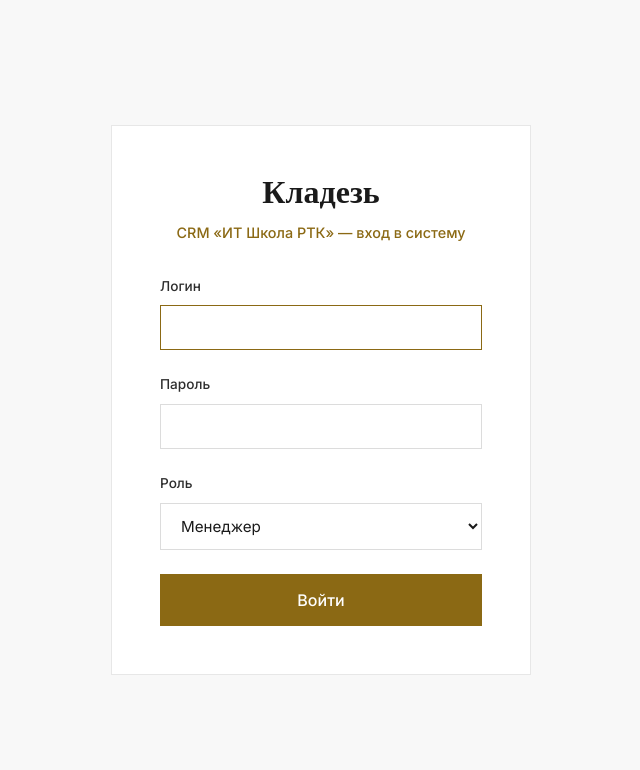
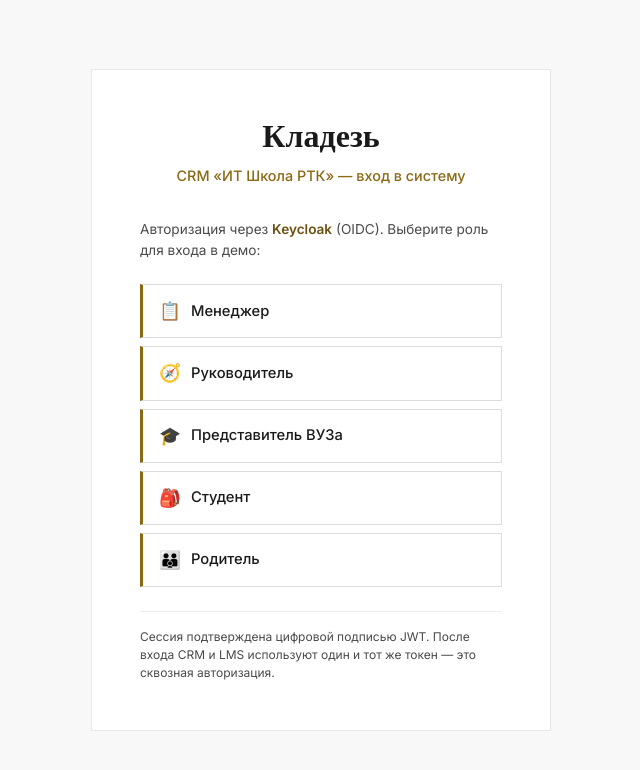
Before and after one commit to steelfeet/905-lct2026, a PHP site: page / in a window 1280 px wide. Shown: the top 770 px of the page, without its empty margins (319-959 px from the left). Run offline with PHP 8.4, Linux system fonts and the light colour scheme; data comes from the database, SQL or seed files in the repository.

Commit message:
v.0.6.2.lct2026:20 [Keycloak] [905-lct2026]

```diff
--- /dev/null
+++ b/auth/config.php
@@ -0,0 +1,32 @@
+<?php
+/**
+ * Конфигурация OIDC-авторизации.
+ *
+ * На хакатонном shared-хостинге issuer указывает на keycloak-stub,
+ * который полностью повторяет контракт Keycloak по путям и формату JWT.
+ *
+ * При переезде на собственную инфраструктуру достаточно поменять
+ * переменную окружения OIDC_ISSUER_URL на реальный Keycloak — клиентский
+ * код (auth/oidc.php, index.php) не меняется.
+ */
+
+$scheme = (!empty($_SERVER['HTTPS']) && $_SERVER['HTTPS'] !== 'off') ? 'https' : 'http';
+$host   = $_SERVER['HTTP_HOST'] ?? 'localhost';
+$base   = rtrim(dirname($_SERVER['SCRIPT_NAME'] ?? '/'), '/\\');
+
+return [
+    // Полный issuer URL. Для стаба — <host>/<base>/keycloak-stub
+    'issuer'        => getenv('OIDC_ISSUER_URL')
+        ?: $scheme . '://' . $host . $base . '/keycloak-stub',
+
+    'realm'         => 'rtk',
+    'client_id'     => getenv('OIDC_CLIENT_ID')     ?: 'crm-web',
+    'client_secret' => getenv('OIDC_CLIENT_SECRET') ?: 'rtk-crm-secret-change-me',
+
+    // Куда Keycloak вернёт authorization code
+    'redirect_uri'  => getenv('OIDC_REDIRECT_URI')
+        ?: $scheme . '://' . $host . $base . '/index.php?action=oidc_callback',
+
+    // Таймауты
+    'http_timeout'  => 10,
+];
--- /dev/null
+++ b/auth/oidc.php
@@ -0,0 +1,183 @@
+<?php
+/**
+ * Единый OIDC-клиент для CRM и LMS.
+ *
+ * Контракт совпадает с Keycloak:
+ *   GET  /realms/{realm}/protocol/openid-connect/auth     — форма логина
+ *   POST /realms/{realm}/protocol/openid-connect/token    — обмен code на JWT
+ *   GET  /realms/{realm}/protocol/openid-connect/userinfo — данные пользователя
+ *   GET  /realms/{realm}/protocol/openid-connect/certs    — публичные ключи
+ *
+ * На хакатоне issuer — keycloak-stub, но URL и формат JWT те же.
+ * На собственной инфраструктуре — реальный Keycloak без изменений в этом файле.
+ */
+
+require_once __DIR__ . '/config.php';
+
+function oidc_cfg(): array
+{
+    static $cfg = null;
+    if ($cfg === null) {
+        $cfg = require __DIR__ . '/config.php';
+    }
+    return $cfg;
+}
+
+function oidc_b64url_encode(string $data): string
+{
+    return rtrim(strtr(base64_encode($data), '+/', '-_'), '=');
+}
+
+function oidc_b64url_decode(string $data): string
+{
+    return base64_decode(strtr($data, '-_', '+/'));
+}
+
+/**
+ * Возвращает URL формы логина Keycloak.
+ *
+ * @param string $state     Случайная строка для защиты от CSRF.
+ * @param string $loginHint Подсказка — какого пользователя показать в форме (демо).
+ */
+function oidc_login_url(string $state, string $loginHint = ''): string
+{
+    $c = oidc_cfg();
+    $base = rtrim($c['issuer'], '/') . '/realms/' . $c['realm']
+          . '/protocol/openid-connect/auth';
+
+    $params = [
+        'client_id'     => $c['client_id'],
+        'redirect_uri'  => $c['redirect_uri'],
+        'response_type' => 'code',
+        'scope'         => 'openid profile email roles',
+        'state'         => $state,
+    ];
+    if ($loginHint !== '') {
+        $params['login_hint'] = $loginHint;
+    }
+
+    return $base . '?' . http_build_query($params);
+}
+
+/**
+ * Обменивает authorization code на набор токенов.
+ *
+ * @return array|null  ['access_token', 'refresh_token', 'expires_in', ...] или null
+ */
+function oidc_exchange_code(string $code): ?array
+{
+    $c   = oidc_cfg();
+    $url = rtrim($c['issuer'], '/') . '/realms/' . $c['realm']
+         . '/protocol/openid-connect/token';
+
+    $body = http_build_query([
+        'grant_type'    => 'authorization_code',
+        'code'          => $code,
+        'client_id'     => $c['client_id'],
+        'client_secret' => $c['client_secret'],
+        'redirect_uri'  => $c['redirect_uri'],
+    ]);
+
+    // 1) Пробуем curl, если доступен
+    if (function_exists('curl_init')) {
+        $ch = curl_init($url);
+        curl_setopt_array($ch, [
+            CURLOPT_POST           => true,
+            CURLOPT_POSTFIELDS     => $body,
+            CURLOPT_RETURNTRANSFER => true,
+            CURLOPT_TIMEOUT        => (int) $c['http_timeout'],
+            CURLOPT_HTTPHEADER     => ['Content-Type: application/x-www-form-urlencoded'],
+        ]);
+        $resp = curl_exec($ch);
+        $err  = curl_errno($ch);
+        curl_close($ch);
+        if ($err === 0 && is_string($resp)) {
+            return json_decode($resp, true) ?: null;
+        }
+    }
+
+    // 2) Fallback — stream context (если curl отключён на shared-хостинге)
+    $ctx = stream_context_create([
+        'http' => [
+            'method'  => 'POST',
+            'header'  => "Content-Type: application/x-www-form-urlencoded\r\n",
+            'content' => $body,
+            'timeout' => (int) $c['http_timeout'],
+        ],
+    ]);
+    $resp = @file_get_contents($url, false, $ctx);
+    if ($resp === false) {
+        return null;
+    }
+    return json_decode($resp, true) ?: null;
+}
+
+/**
+ * Декодирует payload JWT без проверки подписи.
+ * Используется только как быстрый доступ к полям; подпись проверяется отдельно
+ * (в проде — по JWKS, в стабе — HMAC на стороне keycloak-stub).
+ */
+function oidc_decode_payload(string $jwt): ?array
+{
+    $parts = explode('.', $jwt);
+    if (count($parts) !== 3) {
+        return null;
+    }
+    $payload = json_decode(oidc_b64url_decode($parts[1]), true);
+    if (!is_array($payload)) {
+        return null;
+    }
+    if (($payload['exp'] ?? 0) < time()) {
+        return null;
+    }
+    return $payload;
+}
+
+/**
+ * Возвращает нормализованного пользователя из JWT.
+ *
+ * @return array|null  ['sub', 'login', 'name', 'roles']
+ */
+function oidc_user_from_jwt(string $jwt): ?array
+{
+    $p = oidc_decode_payload($jwt);
+    if (!$p) {
+        return null;
+    }
+
+    $roles = [];
+    if (isset($p['realm_access']['roles']) && is_array($p['realm_access']['roles'])) {
+        $roles = $p['realm_access']['roles'];
+    }
+
+    return [
+        'sub'   => $p['sub'] ?? null,
+        'login' => $p['preferred_username'] ?? null,
+        'name'  => $p['name'] ?? ($p['preferred_username'] ?? ''),
+        'roles' => $roles,
+    ];
+}
+
+/**
+ * Запрашивает userinfo по access-токену.
+ * Опционально — если в интерфейсе нужны дополнительные поля пользователя.
+ */
+function oidc_userinfo(string $accessToken): ?array
+{
+    $c = oidc_cfg();
+    $url = rtrim($c['issuer'], '/') . '/realms/' . $c['realm']
+         . '/protocol/openid-connect/userinfo';
+
+    $ctx = stream_context_create([
+        'http' => [
+            'method'  => 'GET',
+            'header'  => "Authorization: Bearer " . $accessToken . "\r\n",
+            'timeout' => (int) $c['http_timeout'],
+        ],
+    ]);
+    $resp = @file_get_contents($url, false, $ctx);
+    if ($resp === false) {
+        return null;
+    }
+    return json_decode($resp, true) ?: null;
+}
--- a/index.php
+++ b/index.php
@@ -18,6 +18,9 @@
  *   - несколько студентов могут работать над одним проектом одновременно;
  *   - проекты бывают разных типов (доклад, интерактив, код и т.п.).
  *
+ * Авторизация: OIDC через Keycloak-контракт (на хакатоне — keycloak-stub,
+ * на собственной инфраструктуре — реальный Keycloak, код не меняется).
+ *
  * Cookie-плашка и пометка об отсутствии рекомендательных технологий
  * показываются авторизованным пользователям.
  */
@@ -25,10 +28,94 @@
 session_start();
 
 require __DIR__ . '/db.php';
+require_once __DIR__ . '/auth/oidc.php';
 
 $pdo = db();
 
 $action = $_GET['action'] ?? '';
+
+$error = '';
+
+// =============================================================================
+// OIDC: инициация входа — редирект на Keycloak (или keycloak-stub)
+// =============================================================================
+if ($action === 'oidc_login') {
+    $state = bin2hex(random_bytes(16));
+    $_SESSION['oidc_state'] = $state;
+
+    $loginHint = $_GET['login_hint'] ?? '';
+
+    header('Location: ' . oidc_login_url($state, $loginHint));
+    exit;
+}
+
+// =============================================================================
+// OIDC: callback — обмен code на JWT и вход в систему
+// =============================================================================
+if ($action === 'oidc_callback') {
+    $code  = $_GET['code']  ?? '';
+    $state = $_GET['state'] ?? '';
+
+    $expectedState = $_SESSION['oidc_state'] ?? '';
+    unset($_SESSION['oidc_state']);
+
+    if ($code === '' || $state === '' || !hash_equals($expectedState, $state)) {
+        $error = 'Ошибка авторизации (state mismatch). Попробуйте снова.';
+    } else {
+        $tokens = oidc_exchange_code($code);
+
+        if (!$tokens || empty($tokens['access_token'])) {
+            $error = 'Не удалось получить токен от Keycloak.';
+        } else {
+            $oidcUser = oidc_user_from_jwt($tokens['access_token']);
+
+            if (!$oidcUser || empty($oidcUser['login'])) {
+                $error = 'Некорректный токен.';
+            } else {
+                $stmt = $pdo->prepare('SELECT * FROM users WHERE login = :login AND is_active = 1');
+                $stmt->execute([':login' => $oidcUser['login']]);
+                $dbUser = $stmt->fetch();
+
+                if ($dbUser) {
+                    session_regenerate_id(true);
+                    $_SESSION['user_id']           = (int) $dbUser['id'];
+                    $_SESSION['oidc_access_token'] = $tokens['access_token'];
+                    $_SESSION['oidc_roles']        = $oidcUser['roles'];
+                    header('Location: index.php');
+                    exit;
+                }
+
+                $error = 'Пользователь «' . $oidcUser['login'] . '» не найден в системе.';
+            }
+        }
+    }
+}
+
+// =============================================================================
+// Выход
+// =============================================================================
+if (isset($_GET['logout'])) {
+    $_SESSION = [];
+    if (ini_get('session.use_cookies')) {
+        $params = session_get_cookie_params();
+        setcookie(
+            session_name(),
+            '',
+            time() - 42000,
+            $params['path'],
+            $params['domain'],
+            $params['secure'],
+            $params['httponly']
+        );
+    }
+    session_destroy();
+    header('Location: index.php');
+    exit;
+}
+
+// =============================================================================
+// Обработчики перемещения фазы (существующая логика)
+// =============================================================================
 
 function phase_requires_confirmation(int $num): bool
 {
@@ -121,32 +208,9 @@
     exit;
 }
 
-$error = '';
-
-if (isset($_GET['logout'])) {
-    session_destroy();
-    header('Location: index.php');
-    exit;
-}
-
-if ($_SERVER['REQUEST_METHOD'] === 'POST' && $action === '') {
-    $login    = trim($_POST['login'] ?? '');
-    $password = $_POST['password'] ?? '';
-    if ($login === '' || $password === '') {
-        $error = 'Укажите логин и пароль.';
-    } else {
-        $stmt = $pdo->prepare('SELECT * FROM users WHERE login = :login AND is_active = 1');
-        $stmt->execute([':login' => $login]);
-        $user = $stmt->fetch();
-        if ($user && password_verify($password, $user['password'])) {
-            session_regenerate_id(true);
-            $_SESSION['user_id'] = (int) $user['id'];
-            header('Location: index.php');
-            exit;
-        }
-        $error = 'Неверный логин или пароль.';
-    }
-}
+// =============================================================================
+// Загрузка справочников и данных
+// =============================================================================
 
 $allRoles     = $pdo->query('SELECT code, name FROM roles ORDER BY id')->fetchAll();
 $universities = $pdo->query('SELECT id, name FROM universities ORDER BY id')->fetchAll();
@@ -797,7 +861,7 @@
 $managerNotification = $_SESSION['manager_notification'] ?? null;
 if ($managerNotification !== null) unset($_SESSION['manager_notification']);
 
-$managerLabel = $currentUser !== null ? ($currentUser['full_name'] ?: $currentUser['login']) : 'Павел';
+$managerLabel = $currentUser !== null ? ($currentUser['full_name'] ?: $currentUser['login']) : 'Менеджер';
 
 $viewStudentId = (int) ($_GET['student_id'] ?? 0);
 if ($viewRole === 'student' && $viewStudentId === 0 && $mockStudents !== []) $viewStudentId = (int) $mockStudents[0]['id'];
@@ -849,29 +913,58 @@
         a:hover { color: var(--color-accent); }
 
         .auth-body { min-height: 100vh; display: flex; align-items: center; justify-content: center; background-color: var(--color-light); padding: var(--space-lg); }
-        .auth-card { background-color: var(--color-white); border: 1px solid rgba(26, 26, 26, 0.1); padding: var(--space-xl); width: 100%; max-width: 420px; }
+        .auth-card { background-color: var(--color-white); border: 1px solid rgba(26, 26, 26, 0.1); padding: var(--space-xl); width: 100%; max-width: 460px; }
         .auth-card__brand { font-size: 2rem; font-weight: 600; text-align: center; margin-bottom: var(--space-xs); }
         .auth-card__subtitle { font-size: 0.9rem; color: var(--color-accent); text-align: center; margin-bottom: var(--space-lg); font-weight: 500; }
-        .auth-form label { display: block; font-size: 0.85rem; font-weight: 500; margin-bottom: var(--space-xs); color: var(--color-secondary); }
-
-        .auth-form input[type="text"],
-        .auth-form input[type="password"],
-        .auth-form select {
-            width: 100%; padding: 0.75rem var(--space-sm);
+        .auth-error { background-color: #fdf3f2; color: #9b2c1f; border-left: 2px solid #9b2c1f; padding: 0.75rem var(--space-sm); font-size: 0.85rem; margin-bottom: var(--space-md); }
+
+        .auth-oidc-hint {
+            font-size: 0.85rem;
+            color: var(--color-tertiary);
+            margin-bottom: var(--space-md);
+            line-height: 1.5;
+        }
+        .auth-oidc-hint strong { color: var(--color-accent-dark); }
+
+        .auth-roles {
+            display: flex;
+            flex-direction: column;
+            gap: 8px;
+            margin-bottom: var(--space-md);
+        }
+
+        .auth-role-btn {
+            display: flex;
+            align-items: center;
+            gap: 10px;
+            padding: 12px 16px;
+            background: var(--color-white);
             border: 1px solid rgba(26, 26, 26, 0.15);
-            background-color: var(--color-white); color: var(--color-primary);
-            font-family: var(--font-sans); font-size: 0.95rem;
-            margin-bottom: var(--space-md); transition: var(--transition-base);
-        }
-        .auth-form input:focus, .auth-form select:focus { outline: none; border-color: var(--color-accent); }
-        .auth-form button {
-            width: 100%; padding: var(--space-sm);
-            background-color: var(--color-accent); color: var(--color-white);
-            border: none; font-family: var(--font-sans); font-size: 1rem; font-weight: 500;
-            cursor: pointer; transition: var(--transition-base);
-        }
-        .auth-form button:hover { background-color: var(--color-accent-light); }
-        .auth-error { background-color: #fdf3f2; color: #9b2c1f; border-left: 2px solid #9b2c1f; padding: 0.75rem var(--space-sm); font-size: 0.85rem; margin-bottom: var(--space-md); }
+            border-left: 3px solid var(--color-accent);
+            color: var(--color-primary);
+            font-family: var(--font-sans);
+            font-size: 0.92rem;
+            font-weight: 500;
+            transition: var(--transition-base);
+        }
+        .auth-role-btn:hover {
+            background: rgba(139, 105, 20, 0.06);
+            border-left-color: var(--color-accent-light);
+            color: var(--color-primary);
+        }
+
+        .auth-role-btn__icon {
+            font-size: 1.1rem;
+            flex-shrink: 0;
+        }
+
+        .auth-oidc-note {
+            font-size: 0.75rem;
+            color: var(--color-tertiary);
+            line-height: 1.5;
+            padding-top: var(--space-sm);
+            border-top: 1px solid rgba(26, 26, 26, 0.08);
+        }
 
         .dashboard { display: flex; flex-direction: column; min-height: 100vh; }
 
@@ -1602,20 +1695,44 @@
     <div class="auth-card">
         <h1 class="auth-card__brand">Кладезь</h1>
         <p class="auth-card__subtitle">CRM «ИТ Школа РТК» — вход в систему</p>
-        <?php if ($error !== ''): ?><div class="auth-error"><?= e($error) ?></div><?php endif; ?>
-        <form class="auth-form" method="post" action="index.php">
-            <label for="login">Логин</label>
-            <input type="text" id="login" name="login" autocomplete="username" autofocus value="<?= e((string) ($_POST['login'] ?? '')) ?>">
-            <label for="password">Пароль</label>
-            <input type="password" id="password" name="password" autocomplete="current-password">
-            <label for="role">Роль</label>
-            <select id="role" name="role">
-                <?php foreach ($allRoles as $role): ?>
-                    <option value="<?= e($role['code']) ?>"><?= e($role['name']) ?></option>
-                <?php endforeach; ?>
-            </select>
-            <button type="submit">Войти</button>
-        </form>
+
+        <?php if ($error !== ''): ?>
+            <div class="auth-error"><?= e($error) ?></div>
+        <?php endif; ?>
+
+        <p class="auth-oidc-hint">
+            Авторизация через <strong>Keycloak</strong> (OIDC).
+            Выберите роль для входа в демо:
+        </p>
+
+        <div class="auth-roles">
+            <a class="auth-role-btn" href="index.php?action=oidc_login&login_hint=manager">
+                <span class="auth-role-btn__icon">📋</span>
+                <span>Менеджер</span>
+            </a>
+            <a class="auth-role-btn" href="index.php?action=oidc_login&login_hint=supervisor">
+                <span class="auth-role-btn__icon">🧭</span>
+                <span>Руководитель</span>
+            </a>
+            <a class="auth-role-btn" href="index.php?action=oidc_login&login_hint=university_rep">
+                <span class="auth-role-btn__icon">🎓</span>
+                <span>Представитель ВУЗа</span>
+            </a>
+            <a class="auth-role-btn" href="index.php?action=oidc_login&login_hint=student">
+                <span class="auth-role-btn__icon">🎒</span>
+                <span>Студент</span>
+            </a>
+            <a class="auth-role-btn" href="index.php?action=oidc_login&login_hint=parent">
+                <span class="auth-role-btn__icon">👪</span>
+                <span>Родитель</span>
+            </a>
+        </div>
+
+        <p class="auth-oidc-note">
+            Сессия подтверждена цифровой подписью JWT.
+            После входа CRM и LMS используют один и тот же токен —
+            это сквозная авторизация.
+        </p>
     </div>
 <?php else: ?>
     <div class="dashboard">
```
Also changed, not shown: docs/issues.md (+3 -0 lines), keycloak-stub/index.php (added, +168 -0 lines), keycloak-stub/keys.php (added, +75 -0 lines), keycloak-stub/.htaccess (added), readme.md.
